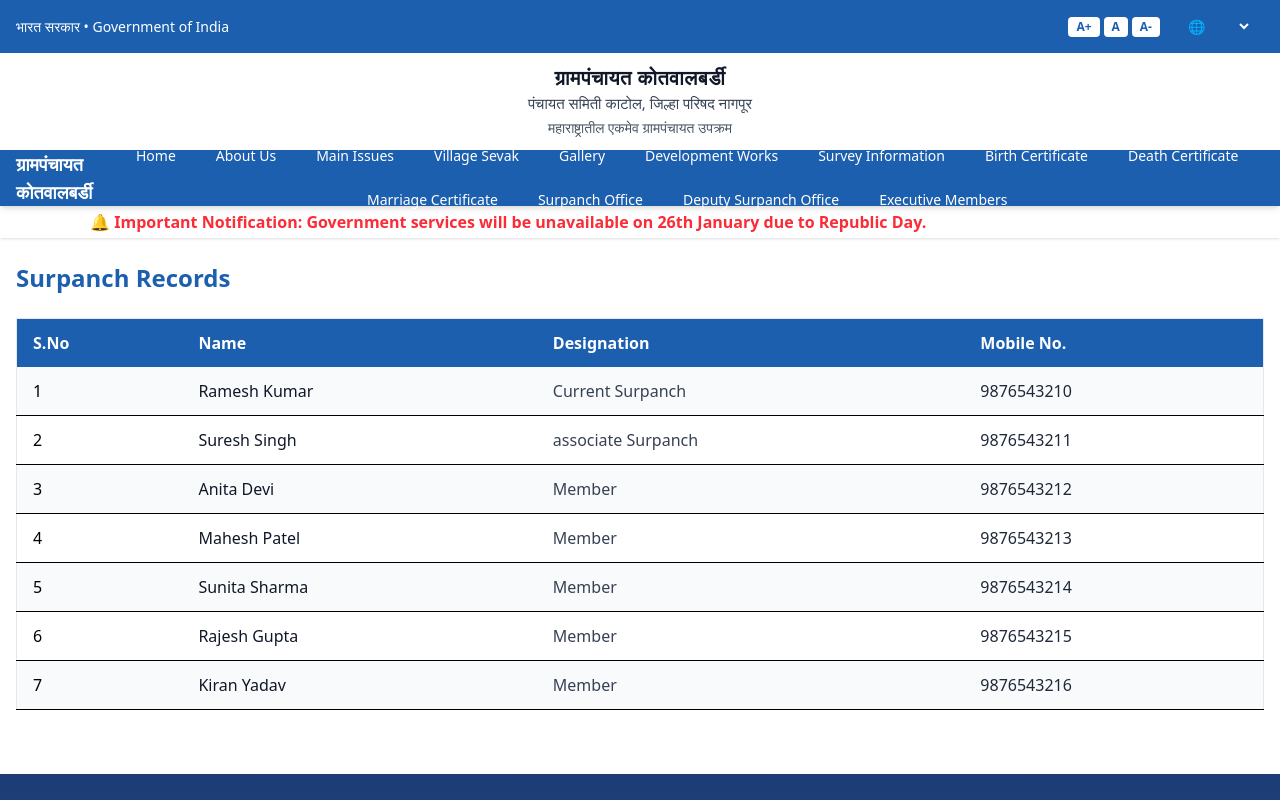
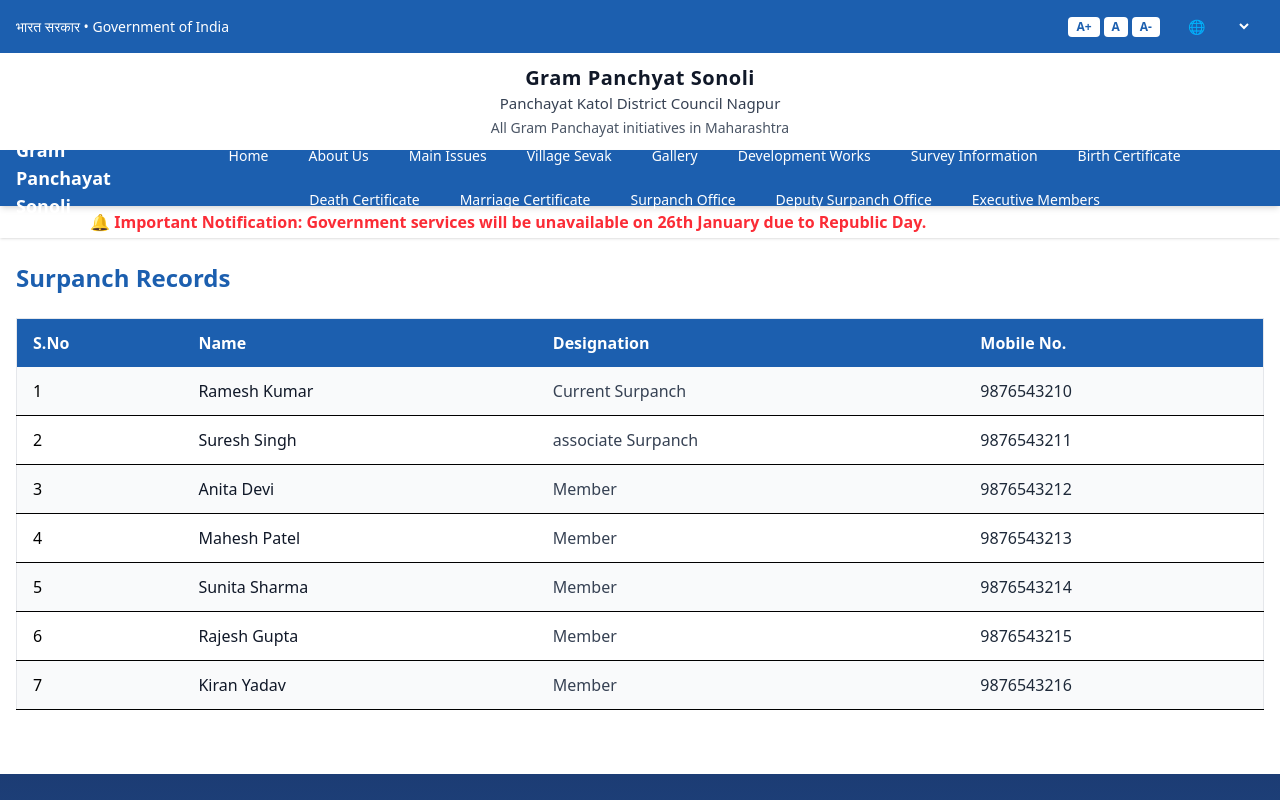
Before and after one commit to panditpankaj21/gram-portal, a Next.js app: page / in a window 1280 px wide. Shown: the top 800 px of the page. Built offline with nearby package versions, Linux system fonts and the light colour scheme.

Commit message:
fix: done with some styling

```diff
--- a/app/components/MainMenu.tsx
+++ b/app/components/MainMenu.tsx
@@ -27,7 +27,7 @@
     <nav className="bg-[#1C5FAF] text-white shadow-md">
       <div className="max-w-7xl mx-auto px-4">
         <div className="flex justify-between items-center h-14">
-          <div className="text-lg font-bold">ग्रामपंचायत कोतवालबर्डी</div>
+          <div className="text-lg font-bold">Gram Panchayat Sonoli</div>
 
           <div className="hidden xl:flex flex-wrap gap-4 justify-center items-center">
             {navItems.map((item) => (
--- a/app/components/Navbar.tsx
+++ b/app/components/Navbar.tsx
@@ -53,15 +53,15 @@
 
       <div className="px-4 py-3 text-center">
         <h1 className="text-xl font-bold text-gray-900 tracking-wide leading-tight">
-          ग्रामपंचायत कोतवालबर्डी
+          Gram Panchyat Sonoli
         </h1>
 
         <p className="text-[15px] text-gray-700 leading-tight mt-1">
-          पंचायत समिती काटोल, जिल्हा परिषद नागपूर
+          Panchayat Katol District Council Nagpur
         </p>
 
         <p className="text-[14px] text-gray-600 mt-1">
-          महाराष्ट्रातील एकमेव ग्रामपंचायत उपक्रम
+          All Gram Panchayat initiatives in Maharashtra
         </p>
       </div>
       <MainMenu/>
```
